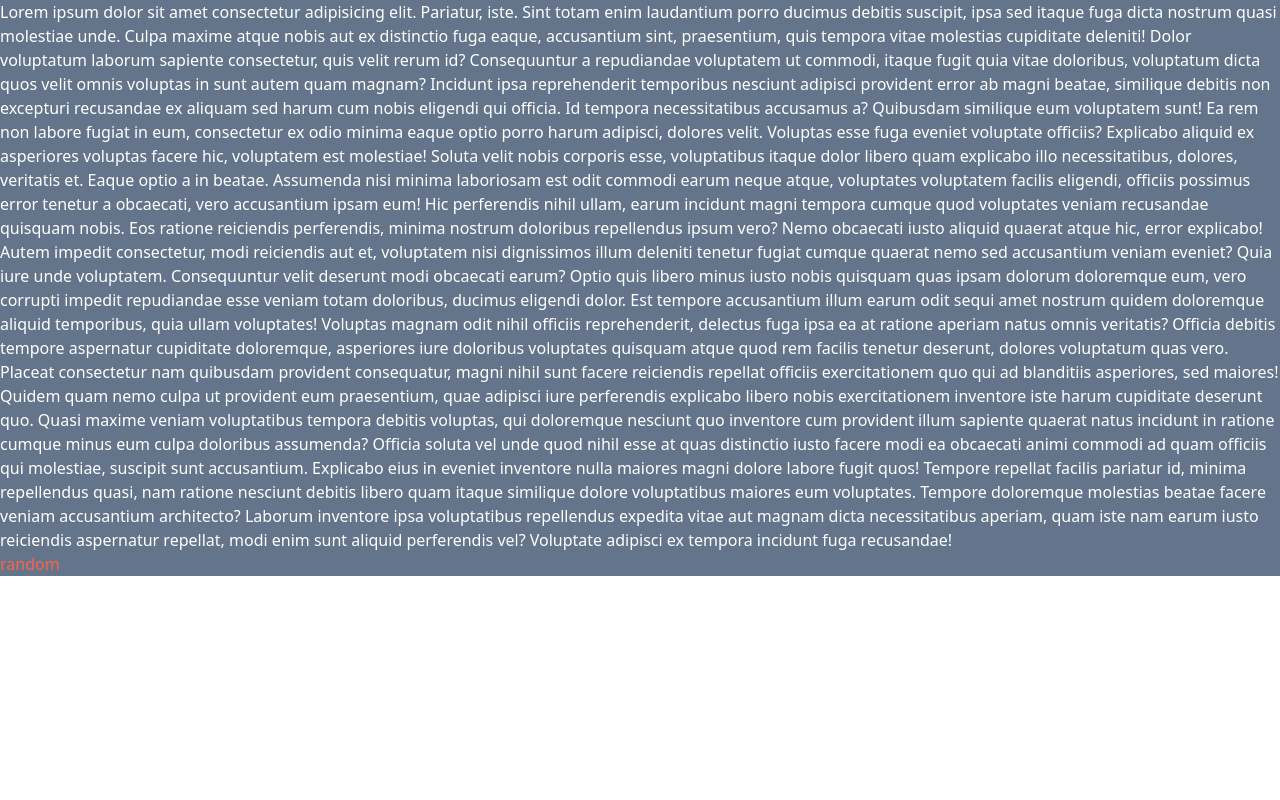
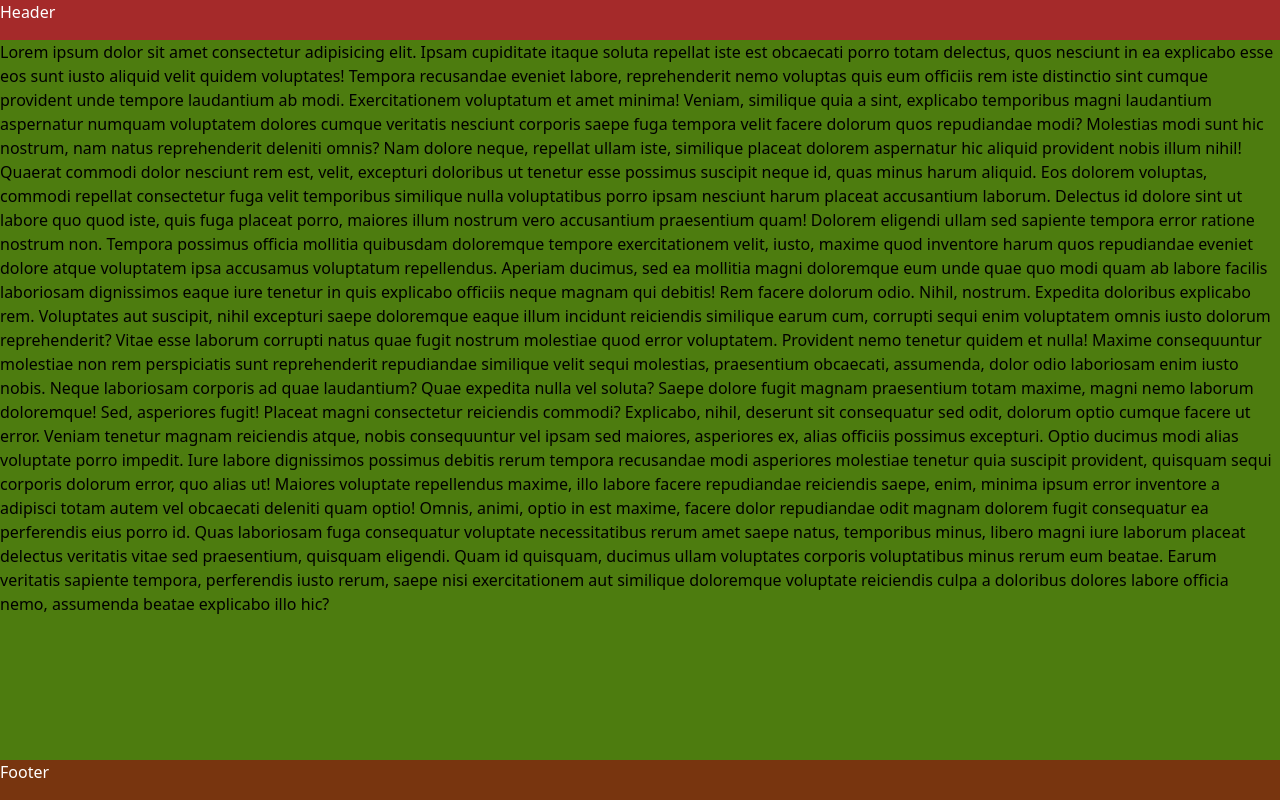
Before and after one commit to steamnp/bfs56, a React (Vite) app: page / in a window 1280 px wide. Built offline with nearby package versions, Linux system fonts and the light colour scheme.

Commit message:
create reusable header and footer

```diff
--- a/src/components/child.jsx
+++ /dev/null
@@ -1,7 +0,0 @@
-function Child({ test }) {
-  return <div className="text-tomato">{test}</div>
-}
-
-export default Child
-
-// rfce -> React Function Component Export
--- /dev/null
+++ b/src/components/footer.jsx
@@ -0,0 +1,5 @@
+function Footer() {
+  return <div className="h-10 bg-amber-900 text-white">Footer</div>
+}
+
+export default Footer
--- /dev/null
+++ b/src/components/header.css
@@ -0,0 +1,3 @@
+.test {
+  background-color: brown;
+}
--- /dev/null
+++ b/src/components/header.jsx
@@ -0,0 +1,8 @@
+// ${} -> Template Literal
+import './header.css'
+
+function Header({ bgColor }) {
+  return <div className={`h-10 text-white test`}>Header</div>
+}
+
+export default Header
--- a/src/components/parent.jsx
+++ /dev/null
@@ -1,33 +0,0 @@
-import Child from './child'
-
-function Parent() {
-  return (
-    <div className="bg-slate-500 h-min-screen text-white">
-      <h1 className="container">
-        Lorem ipsum dolor sit amet consectetur adipisicing elit. Pariatur, iste. Sint totam enim laudantium porro ducimus debitis suscipit, ipsa sed itaque fuga dicta nostrum quasi molestiae unde.
-        Culpa maxime atque nobis aut ex distinctio fuga eaque, accusantium sint, praesentium, quis tempora vitae molestias cupiditate deleniti! Dolor voluptatum laborum sapiente consectetur, quis
-        velit rerum id? Consequuntur a repudiandae voluptatem ut commodi, itaque fugit quia vitae doloribus, voluptatum dicta quos velit omnis voluptas in sunt autem quam magnam? Incidunt ipsa
-        reprehenderit temporibus nesciunt adipisci provident error ab magni beatae, similique debitis non excepturi recusandae ex aliquam sed harum cum nobis eligendi qui officia. Id tempora
-        necessitatibus accusamus a? Quibusdam similique eum voluptatem sunt! Ea rem non labore fugiat in eum, consectetur ex odio minima eaque optio porro harum adipisci, dolores velit. Voluptas esse
-        fuga eveniet voluptate officiis? Explicabo aliquid ex asperiores voluptas facere hic, voluptatem est molestiae! Soluta velit nobis corporis esse, voluptatibus itaque dolor libero quam
-        explicabo illo necessitatibus, dolores, veritatis et. Eaque optio a in beatae. Assumenda nisi minima laboriosam est odit commodi earum neque atque, voluptates voluptatem facilis eligendi,
-        officiis possimus error tenetur a obcaecati, vero accusantium ipsam eum! Hic perferendis nihil ullam, earum incidunt magni tempora cumque quod voluptates veniam recusandae quisquam nobis. Eos
-        ratione reiciendis perferendis, minima nostrum doloribus repellendus ipsum vero? Nemo obcaecati iusto aliquid quaerat atque hic, error explicabo! Autem impedit consectetur, modi reiciendis aut
-        et, voluptatem nisi dignissimos illum deleniti tenetur fugiat cumque quaerat nemo sed accusantium veniam eveniet? Quia iure unde voluptatem. Consequuntur velit deserunt modi obcaecati earum?
-        Optio quis libero minus iusto nobis quisquam quas ipsam dolorum doloremque eum, vero corrupti impedit repudiandae esse veniam totam doloribus, ducimus eligendi dolor. Est tempore accusantium
-        illum earum odit sequi amet nostrum quidem doloremque aliquid temporibus, quia ullam voluptates! Voluptas magnam odit nihil officiis reprehenderit, delectus fuga ipsa ea at ratione aperiam
-        natus omnis veritatis? Officia debitis tempore aspernatur cupiditate doloremque, asperiores iure doloribus voluptates quisquam atque quod rem facilis tenetur deserunt, dolores voluptatum quas
-        vero. Placeat consectetur nam quibusdam provident consequatur, magni nihil sunt facere reiciendis repellat officiis exercitationem quo qui ad blanditiis asperiores, sed maiores! Quidem quam
-        nemo culpa ut provident eum praesentium, quae adipisci iure perferendis explicabo libero nobis exercitationem inventore iste harum cupiditate deserunt quo. Quasi maxime veniam voluptatibus
-        tempora debitis voluptas, qui doloremque nesciunt quo inventore cum provident illum sapiente quaerat natus incidunt in ratione cumque minus eum culpa doloribus assumenda? Officia soluta vel
-        unde quod nihil esse at quas distinctio iusto facere modi ea obcaecati animi commodi ad quam officiis qui molestiae, suscipit sunt accusantium. Explicabo eius in eveniet inventore nulla
-        maiores magni dolore labore fugit quos! Tempore repellat facilis pariatur id, minima repellendus quasi, nam ratione nesciunt debitis libero quam itaque similique dolore voluptatibus maiores
-        eum voluptates. Tempore doloremque molestias beatae facere veniam accusantium architecto? Laborum inventore ipsa voluptatibus repellendus expedita vitae aut magnam dicta necessitatibus
-        aperiam, quam iste nam earum iusto reiciendis aspernatur repellat, modi enim sunt aliquid perferendis vel? Voluptate adipisci ex tempora incidunt fuga recusandae!
-      </h1>
-      <Child test="random" />
-    </div>
-  )
-}
-
-export default Parent
--- a/src/main.jsx
+++ b/src/main.jsx
@@ -1,11 +1,10 @@
 import React from 'react'
 import ReactDOM from 'react-dom/client'
-import Parent from './components/parent'
 import './styles/index.css'
+import Home from './pages/home'
 
 ReactDOM.createRoot(document.getElementById('root')).render(
   <React.StrictMode>
-    {/* Rendering Parent component */}
-    <Parent age={10} favNumber={7} />
+    <Home />
   </React.StrictMode>
 )
--- a/src/pages/home.jsx
+++ b/src/pages/home.jsx
@@ -1,5 +1,37 @@
+import Footer from '../components/footer'
+import Header from '../components/header'
+
+// 16px -> 1rem
+
 function Home() {
-  return <div>Home</div>
+  return (
+    <>
+      <Header bgColor="bg-blue-900" />
+      <div className="bg-lime-700 min-h-[calc(100vh-5rem)]">
+        Lorem ipsum dolor sit amet consectetur adipisicing elit. Ipsam cupiditate itaque soluta repellat iste est obcaecati porro totam delectus, quos nesciunt in ea explicabo esse eos sunt iusto
+        aliquid velit quidem voluptates! Tempora recusandae eveniet labore, reprehenderit nemo voluptas quis eum officiis rem iste distinctio sint cumque provident unde tempore laudantium ab modi.
+        Exercitationem voluptatum et amet minima! Veniam, similique quia a sint, explicabo temporibus magni laudantium aspernatur numquam voluptatem dolores cumque veritatis nesciunt corporis saepe
+        fuga tempora velit facere dolorum quos repudiandae modi? Molestias modi sunt hic nostrum, nam natus reprehenderit deleniti omnis? Nam dolore neque, repellat ullam iste, similique placeat
+        dolorem aspernatur hic aliquid provident nobis illum nihil! Quaerat commodi dolor nesciunt rem est, velit, excepturi doloribus ut tenetur esse possimus suscipit neque id, quas minus harum
+        aliquid. Eos dolorem voluptas, commodi repellat consectetur fuga velit temporibus similique nulla voluptatibus porro ipsam nesciunt harum placeat accusantium laborum. Delectus id dolore sint
+        ut labore quo quod iste, quis fuga placeat porro, maiores illum nostrum vero accusantium praesentium quam! Dolorem eligendi ullam sed sapiente tempora error ratione nostrum non. Tempora
+        possimus officia mollitia quibusdam doloremque tempore exercitationem velit, iusto, maxime quod inventore harum quos repudiandae eveniet dolore atque voluptatem ipsa accusamus voluptatum
+        repellendus. Aperiam ducimus, sed ea mollitia magni doloremque eum unde quae quo modi quam ab labore facilis laboriosam dignissimos eaque iure tenetur in quis explicabo officiis neque magnam
+        qui debitis! Rem facere dolorum odio. Nihil, nostrum. Expedita doloribus explicabo rem. Voluptates aut suscipit, nihil excepturi saepe doloremque eaque illum incidunt reiciendis similique
+        earum cum, corrupti sequi enim voluptatem omnis iusto dolorum reprehenderit? Vitae esse laborum corrupti natus quae fugit nostrum molestiae quod error voluptatem. Provident nemo tenetur quidem
+        et nulla! Maxime consequuntur molestiae non rem perspiciatis sunt reprehenderit repudiandae similique velit sequi molestias, praesentium obcaecati, assumenda, dolor odio laboriosam enim iusto
+        nobis. Neque laboriosam corporis ad quae laudantium? Quae expedita nulla vel soluta? Saepe dolore fugit magnam praesentium totam maxime, magni nemo laborum doloremque! Sed, asperiores fugit!
+        Placeat magni consectetur reiciendis commodi? Explicabo, nihil, deserunt sit consequatur sed odit, dolorum optio cumque facere ut error. Veniam tenetur magnam reiciendis atque, nobis
+        consequuntur vel ipsam sed maiores, asperiores ex, alias officiis possimus excepturi. Optio ducimus modi alias voluptate porro impedit. Iure labore dignissimos possimus debitis rerum tempora
+        recusandae modi asperiores molestiae tenetur quia suscipit provident, quisquam sequi corporis dolorum error, quo alias ut! Maiores voluptate repellendus maxime, illo labore facere repudiandae
+        reiciendis saepe, enim, minima ipsum error inventore a adipisci totam autem vel obcaecati deleniti quam optio! Omnis, animi, optio in est maxime, facere dolor repudiandae odit magnam dolorem
+        fugit consequatur ea perferendis eius porro id. Quas laboriosam fuga consequatur voluptate necessitatibus rerum amet saepe natus, temporibus minus, libero magni iure laborum placeat delectus
+        veritatis vitae sed praesentium, quisquam eligendi. Quam id quisquam, ducimus ullam voluptates corporis voluptatibus minus rerum eum beatae. Earum veritatis sapiente tempora, perferendis iusto
+        rerum, saepe nisi exercitationem aut similique doloremque voluptate reiciendis culpa a doloribus dolores labore officia nemo, assumenda beatae explicabo illo hic?
+      </div>
+      <Footer />
+    </>
+  )
 }
 
 export default Home
```
